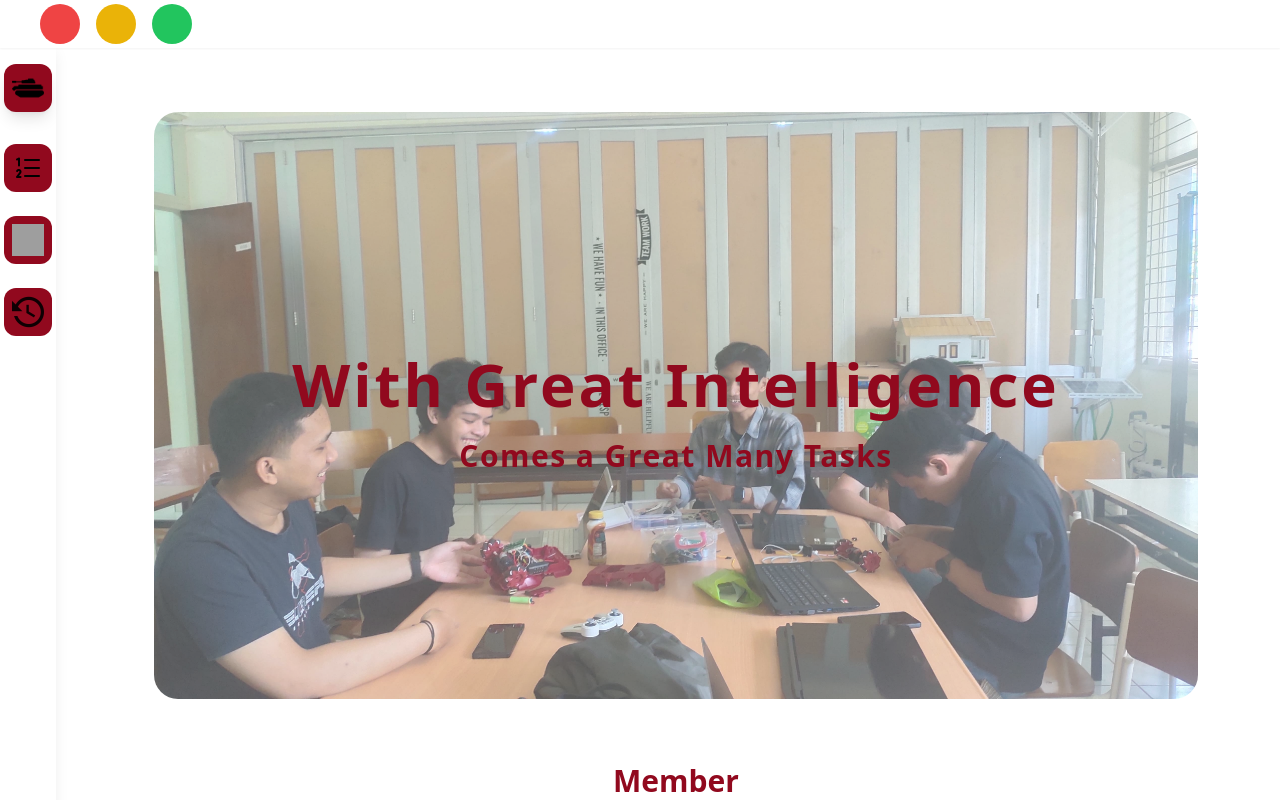
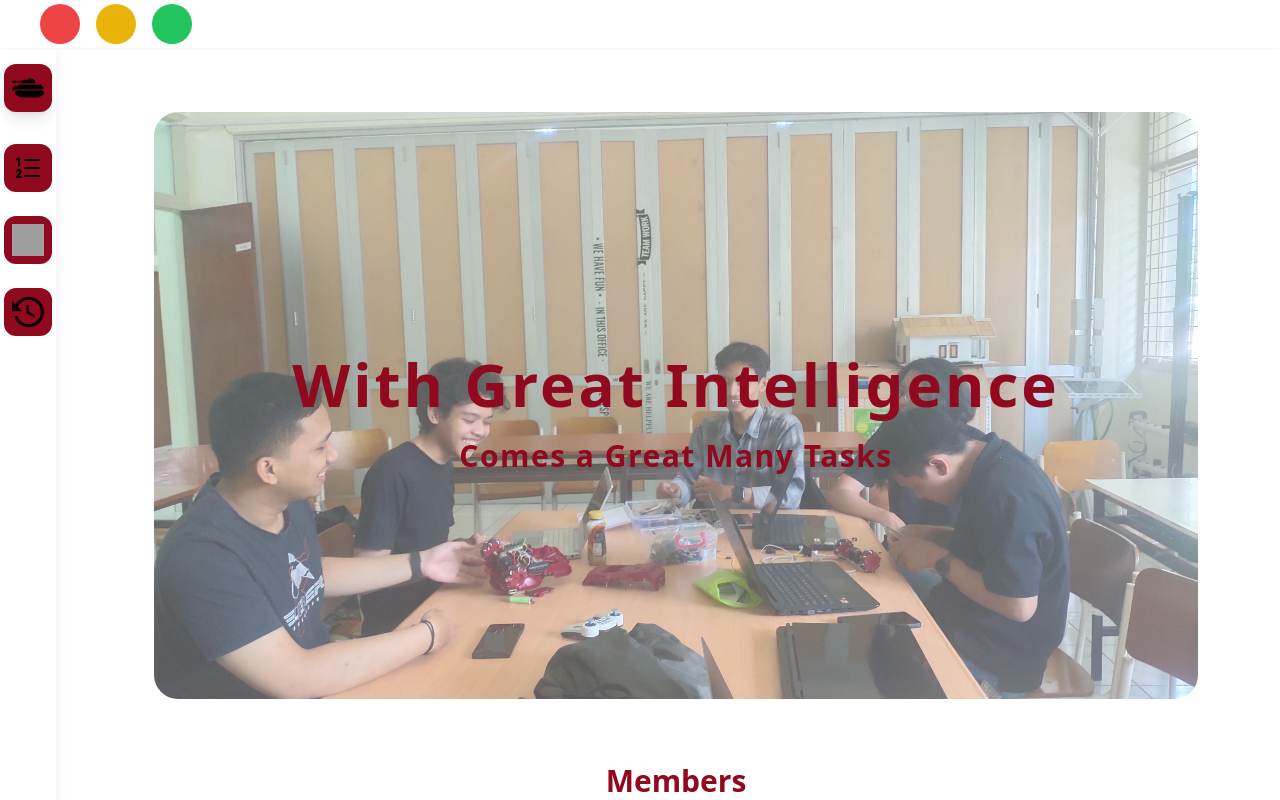
Before and after one commit to Zulfan15/RC-TANK-F4, a Vue app: page / in a window 1280 px wide. Shown: the top 800 px of the page. Built offline with nearby package versions, Linux system fonts and the light colour scheme; grey boxes are pictures that could not be loaded.

Commit message:
Fixed pages

```diff
--- a/src/pages/landing_page/index.vue
+++ b/src/pages/landing_page/index.vue
@@ -58,7 +58,7 @@
 
     <!-- Member Section -->
     <div class="ml-24 mr-6">
-      <h1 class="text-[#91091E] font-bold text-xl md:text-3xl text-center">Member</h1>
+      <h1 class="text-[#91091E] font-bold text-xl md:text-3xl text-center">Members</h1>
     </div>
 
     <!-- Cards Section -->
```
